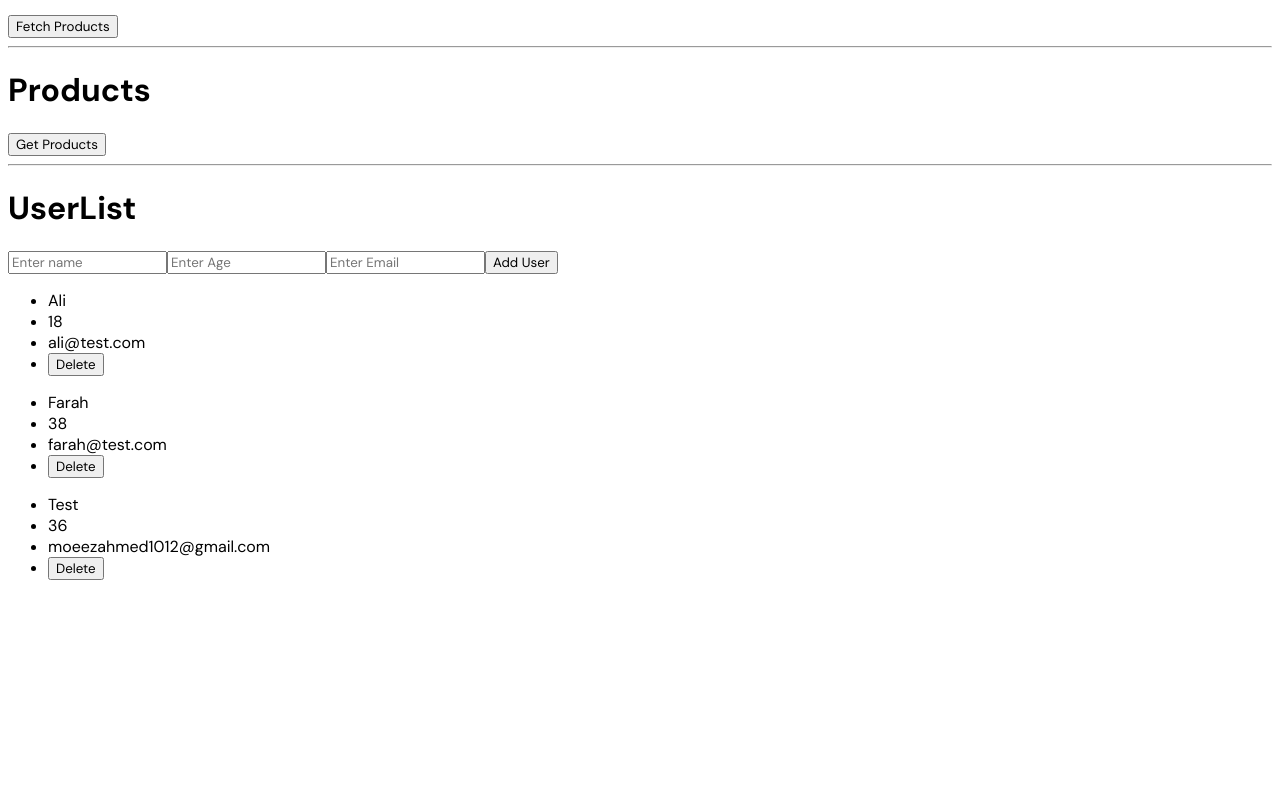
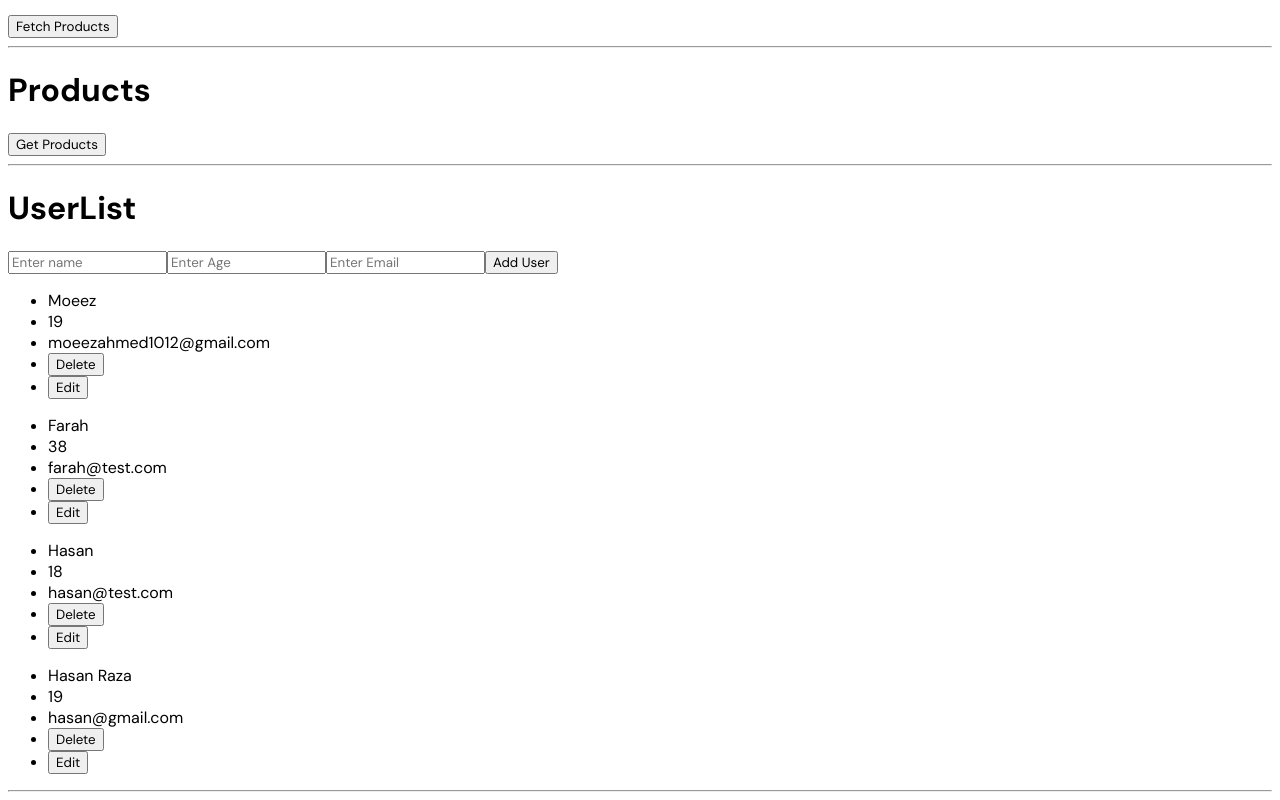
Before and after one commit to MoeezAhmed-Developer/React-Course, a React (Vite) app: page /pk/others in a window 1280 px wide. Shown: the part 2626-3426 px from the top of the page. Before the commit the page ends 3222 px from the top, so only its background shows below. Built offline with nearby package versions, Linux system fonts and the light colour scheme; data requests are answered from the project's data file.

Commit message:
feat: add EditPage component for user editing and update UserList with edit functionality

```diff
--- a/db.json
+++ b/db.json
@@ -1,10 +1,10 @@
 {
   "users": [
     {
-      "name": "Ali",
-      "age": "18",
-      "email": "ali@test.com",
-      "id": "_ZM_MlHVkiU"
+      "name": "Moeez",
+      "age": "19",
+      "email": "moeezahmed1012@gmail.com",
+      "id": "BLwzRTU3EZY"
     },
     {
       "name": "Farah",
@@ -13,10 +13,17 @@
       "id": "yvmfr7sG-wI"
     },
     {
-      "name": "Test",
-      "age": "36",
-      "email": "moeezahmed1012@gmail.com",
-      "id": "8YwZadokYqc"
+      "name": "Hasan",
+      "age": "18",
+      "email": "hasan@test.com",
+      "id": "QTNBqkYeP8k"
+    },
+    {
+      "name": "Hasan Raza",
+      "age": "19",
+      "email": "hasan@gmail.com",
+      "id": "QnU5B8Dg4zU"
     }
-  ]
+  ],
+  "$schema": "./node_modules/json-server/schema.json"
 }
--- a/src/App.jsx
+++ b/src/App.jsx
@@ -7,6 +7,8 @@ import OtherPage from "./pages/Other";
 import PageNotFound from "./pages/PageNotFound";
 import Users from "./pages/Users";
 import UserDetails from "./pages/UserDetails";
+// import EditPage from "./pages/EditPage";
+import EditPage from "./pages/EditPage";
 
 function App() {
   return (
@@ -19,6 +21,7 @@ function App() {
         <Route path="/pk/others" element={<OtherPage />} />
         <Route path="/users" element={<Users />} />
         <Route path="/users/user/:id/:name?" element={<UserDetails />} />
+        <Route path="/edit/:id" element={<EditPage />} />
         <Route path="/*" element={<PageNotFound />} />
       </Routes>
     </>
--- a/src/components/UserList.jsx
+++ b/src/components/UserList.jsx
@@ -1,4 +1,5 @@
 import { useEffect, useState } from "react";
+import { useNavigate } from "react-router";
 
 export default function UserList() {
   const [users, setUsers] = useState([]);
@@ -6,6 +7,8 @@ export default function UserList() {
   const [name, setName] = useState();
   const [age, setAge] = useState();
   const [email, setEmail] = useState();
+
+  const navigate = useNavigate();
 
   useEffect(() => {
     getUserData();
@@ -40,6 +43,7 @@ export default function UserList() {
     await response.json();
 
     alert(`New ${name} User Added `);
+    getUserData();
   };
 
   const deleteUser = async (id) => {
@@ -52,6 +56,10 @@ export default function UserList() {
       alert(`User deleted`);
       getUserData();
     }
+  };
+
+  const editUser = (id) => {
+    navigate(`/edit/${id}`);
   };
 
   return (
@@ -82,6 +90,9 @@ export default function UserList() {
           <li>
             <button onClick={() => deleteUser(user.id)}>Delete</button>
           </li>
+          <li>
+            <button onClick={() => editUser(user.id)}>Edit</button>
+          </li>
         </ul>
       ))}
     </div>
--- /dev/null
+++ b/src/pages/EditPage.jsx
@@ -0,0 +1,68 @@
+import { useEffect, useState } from "react";
+import { useNavigate, useParams } from "react-router";
+
+export default function EditPage() {
+  const { id } = useParams();
+
+  const [name, setName] = useState("");
+  const [age, setAge] = useState("");
+  const [email, setEmail] = useState("");
+  const navigate = useNavigate();
+
+  const getUserData = async (id) => {
+    const response = await fetch(`http://localhost:3000/users/${id}`);
+    const data = await response.json();
+
+    setName(data.name);
+    setAge(data.age);
+    setEmail(data.email);
+  };
+
+  useEffect(() => {
+    getUserData(id);
+  }, []);
+
+  const saveUser = async (id) => {
+    try {
+      const response = await fetch(`http://localhost:3000/users/${id}`, {
+        method: "PUT",
+        body: JSON.stringify({ name, age, email }),
+      });
+      await response.json();
+
+      if (response.ok) {
+        navigate("/pk/others");
+      }
+    } catch (err) {
+      console.log(err);
+    }
+  };
+
+  return (
+    <div>
+      <h1>Edit User Details</h1>
+      <input
+        type="text"
+        placeholder="Name"
+        onChange={(evt) => setName(evt.target.value)}
+        value={name}
+      />
+      <br /> <br />
+      <input
+        type="text"
+        placeholder="Age"
+        onChange={(evt) => setAge(evt.target.value)}
+        value={age}
+      />
+      <br /> <br />
+      <input
+        type="email"
+        placeholder="Email"
+        onChange={(evt) => setEmail(evt.target.value)}
+        value={email}
+      />
+      <br /> <br />
+      <button onClick={() => saveUser(id)}>Update User</button>
+    </div>
+  );
+}
--- a/src/pages/Other.jsx
+++ b/src/pages/Other.jsx
@@ -30,7 +30,7 @@ function OtherPage() {
       <TailwindComponent /> <hr />
       <GetApi /> <hr />
       <GetProductsApi /> <hr />
-      <UserList />
+      <UserList /> <hr />
     </div>
   );
 }
```
